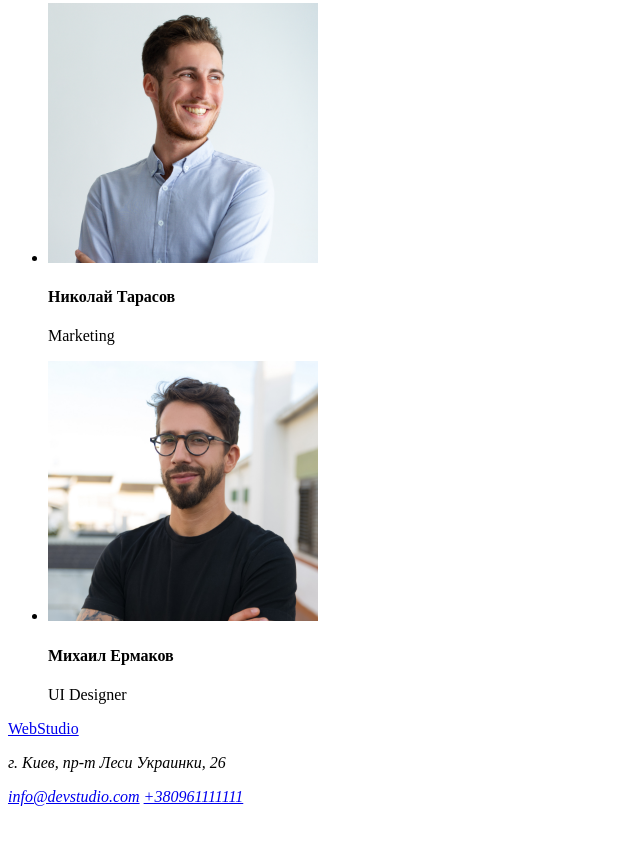
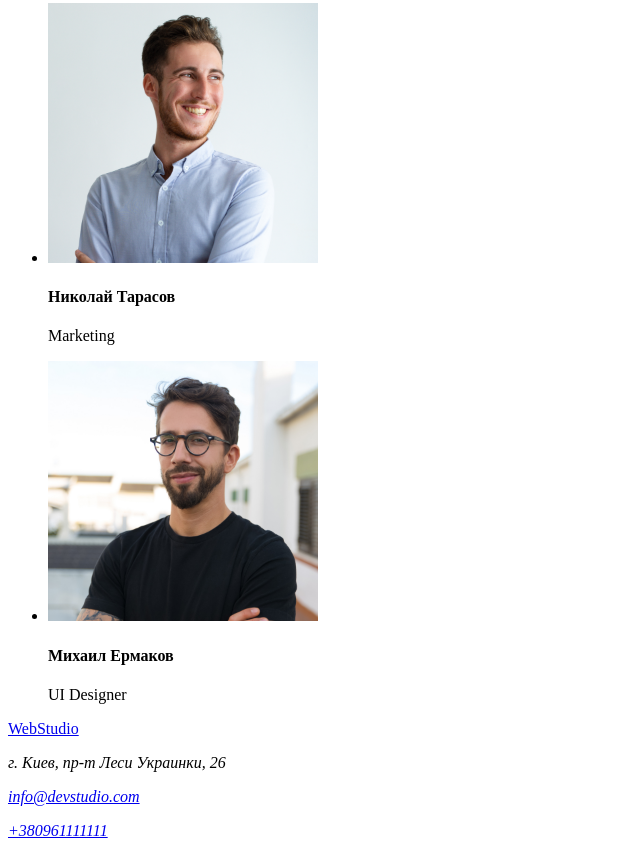
Before and after one commit to VLADIMIR1986KOSYAKOV/goit-markup-hw-01, a plain HTML site: page index.html in a window 1280 px wide. Shown: the part 1758-2614 px from the top of the page, without its empty margins (0-640 px from the left). Before the commit the page ends 2572 px from the top, so only its background shows below. Drawn offline with Linux system fonts and the light colour scheme.

Commit message:
делает телефон с абзаца

```diff
--- a/index.html
+++ b/index.html
@@ -86,7 +86,7 @@
         <address>
             <p>г. Киев, пр-т Леси Украинки, 26</p>
             <a href="mailto:info@devstudio.com">info@devstudio.com</a>
-            <a href="tel:+380961111111">+380961111111</a>
+            <p><a href="tel:+380961111111">+380961111111</a></p>
         </address>
     </footer>
 
```
